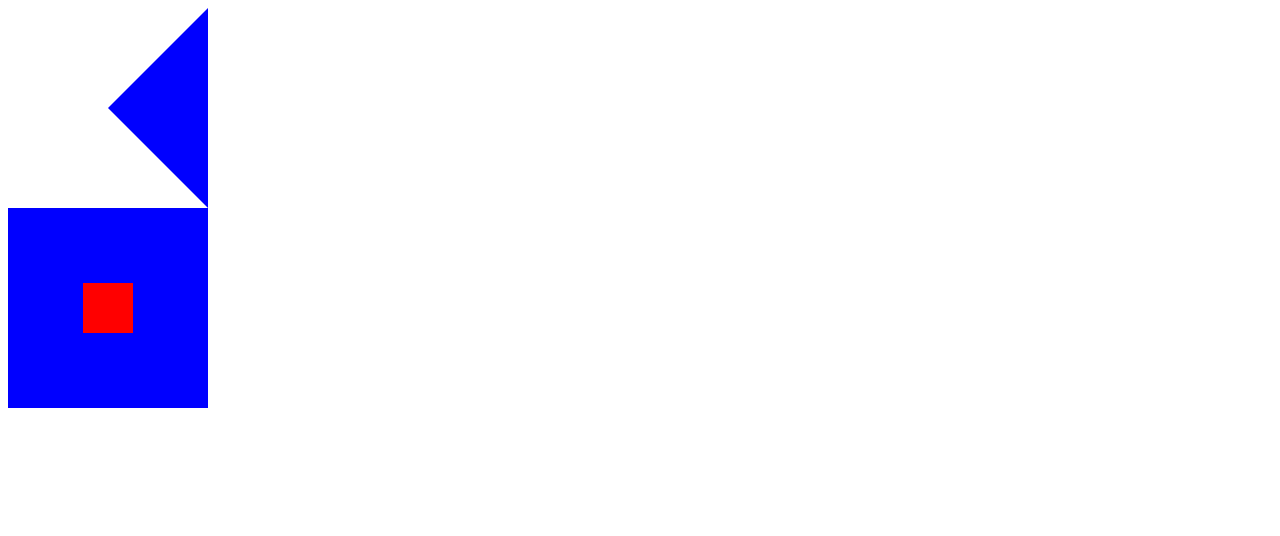
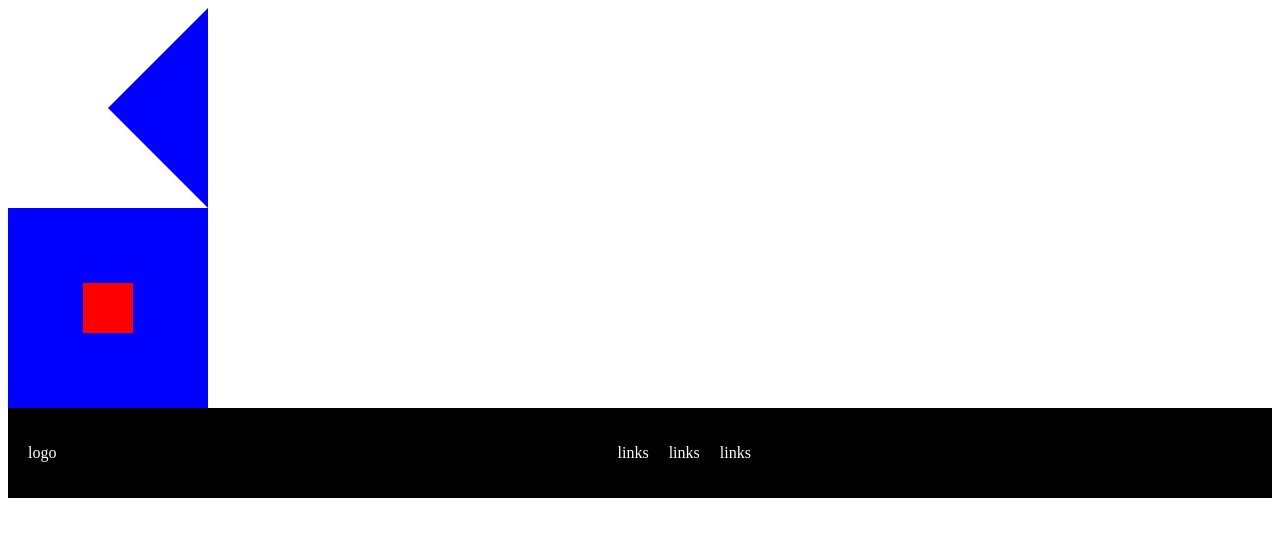
Before and after one commit to AlexanderAlatorreGovea/100-frontend-interview-questions, a website: page css-interview-questions.html in a window 1280 px wide. Drawn offline with Linux system fonts and the light colour scheme.

Commit message:
Added grid system exercise

```diff
--- a/css-interview-questions.html
+++ b/css-interview-questions.html
@@ -43,7 +43,29 @@
         justify-content: center;
         */
       }
+
+      nav {
+        display: flex;
+        flex-direction: row;
+        justify-content: space-between;
+        background: black;
+        color: white;
+        align-items: center;
+        padding: 20px;
+      }
+      .right-container ul {
+        display: flex;
+        text-decoration: none;
+        justify-content: space-between;
+      }
+
+      .right-container ul li {
+        list-style-type: none;
+        margin-left: 20px;
+      }
       /* BLOCK INSIDE BLOCK */
+
+      /* GRID SYSTEM */
     </style>
   </head>
   <body>
@@ -56,5 +78,30 @@
       <div class="red"></div>
     </div>
     <!--AlLIGN BLOCK ELEMENT INSIDE ANOTHER BLOCK ELEMENT -->
+    <nav>
+      <div>logo</div>
+      <div class="right-container">
+        <ul>
+          <li>
+            <a>links</a>
+          </li>
+          <li>
+            <a>links</a>
+          </li>
+          <li>
+            <a>links</a>
+          </li>
+        </ul>
+      </div>
+
+      <div class="grid-container">
+          <div class="gri-item grid-item-1"></div>
+          <div class="gri-item grid-item-2"></div>
+          <div class="gri-item grid-item-3"></div>
+          <div class="gri-item grid-item-4"></div>
+
+      </div>
+
+    </nav>
   </body>
 </html>
```
